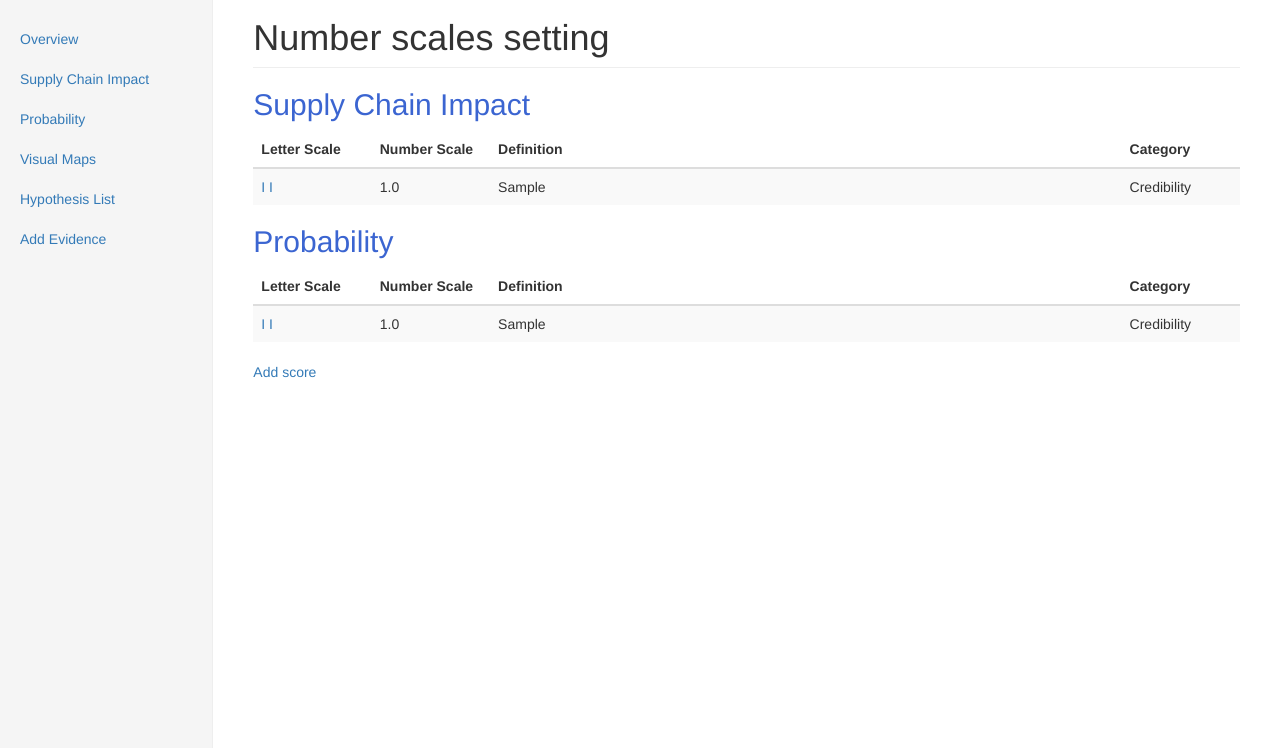
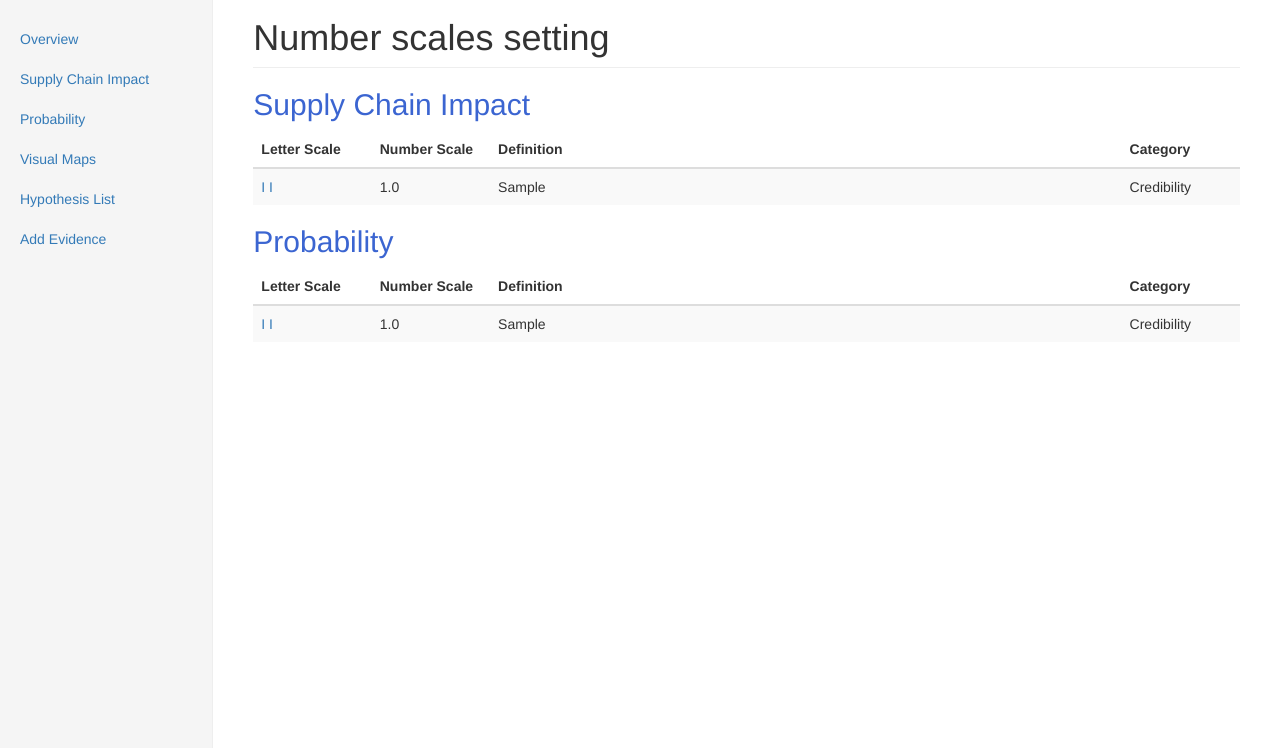
Before and after one commit to KeleiAzz/SCRC_server, a Django app: template risk_evidence/templates/score_list.html in a window 1280 px wide. Shown: the part 52-800 px from the top of the page. Run offline with Django 3.2, Linux system fonts and the light colour scheme; the template is opened without the code that fills it: values that come from a table or form of the project are taken from there, others are empty; tables that the repository leaves empty hold one stand-in row (values such as "Sample post"); parts of the project's set-up code (start-up, migrations or seed data) failed here and were passed over; some libraries are stand-ins or nearby versions.

Commit message:
remove link to add score

```diff
--- a/risk_evidence/templates/score_list.html
+++ b/risk_evidence/templates/score_list.html
@@ -59,6 +59,6 @@
 
 {#    {% block page_action %}#}
 {#    {% endblock %}#}
-    <a href={% url "risk_evidence.views.score_add" %}>Add score</a>
+{#    <a href={% url "risk_evidence.views.score_add" %}>Add score</a>#}
 
 {% endblock %}
```
